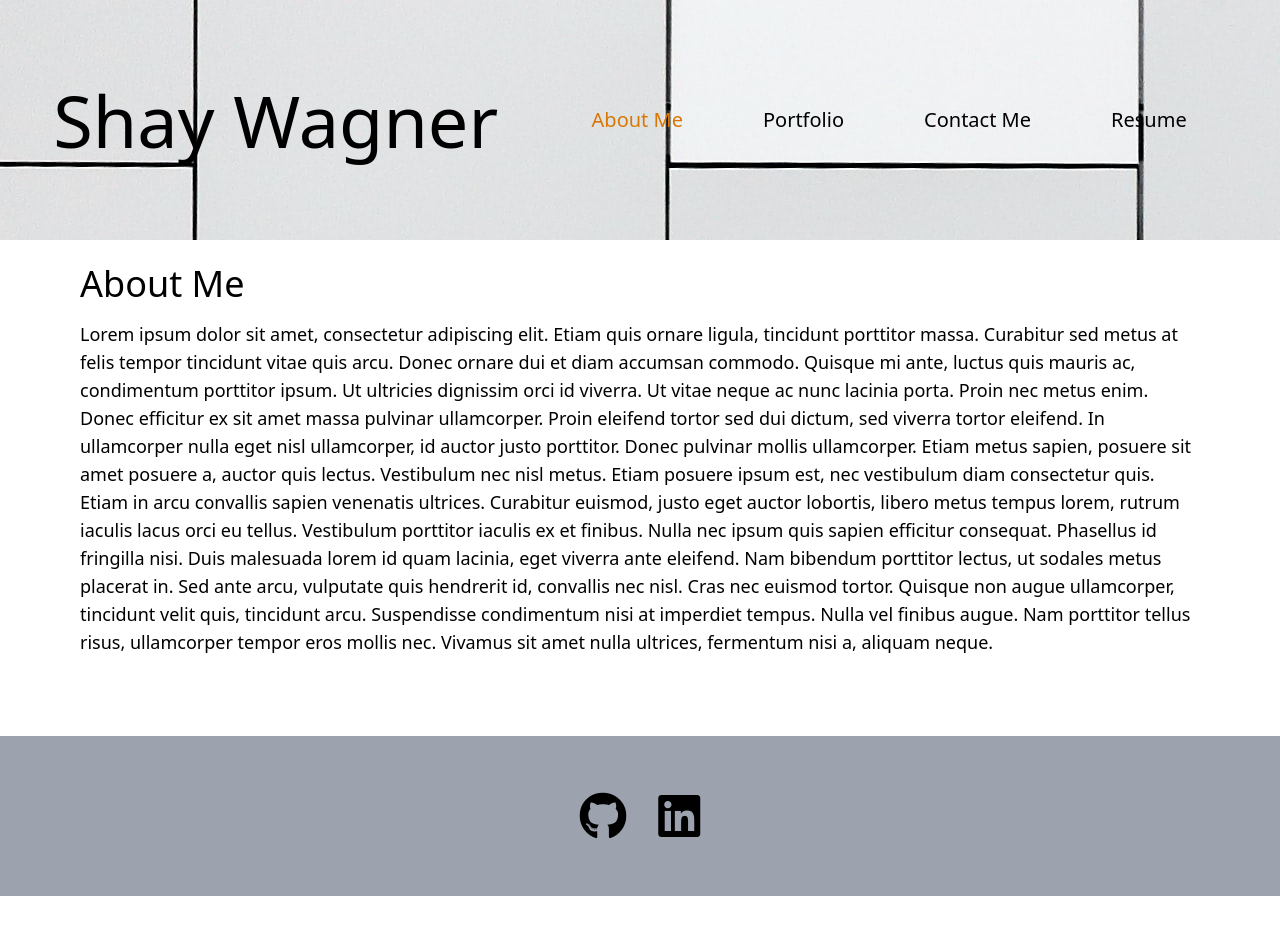
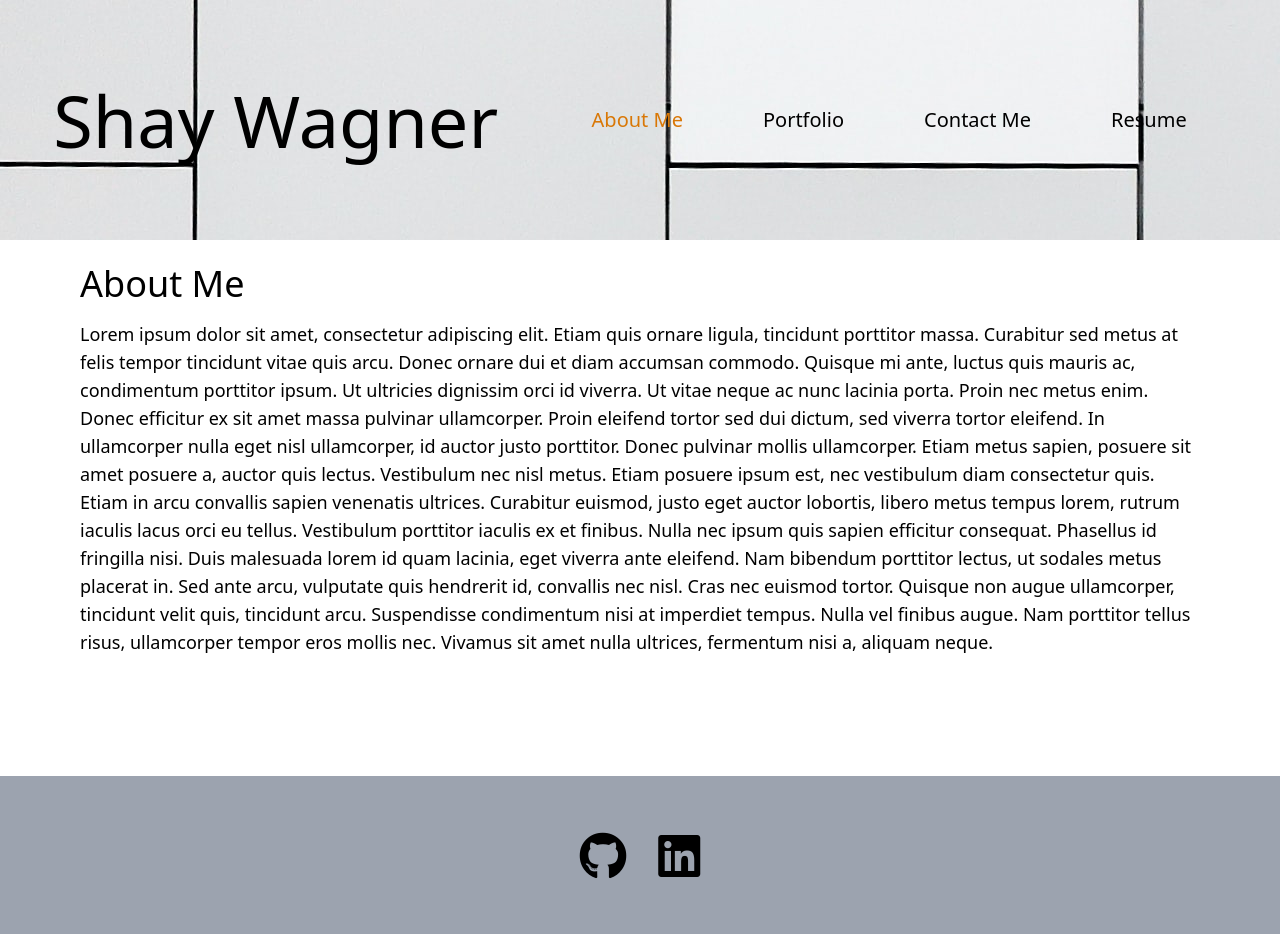
Before and after one commit to srwagner916/react-portfolio, a React (Create React App) app: page / in a window 1280 px wide. Before the commit the page ends 896 px from the top, so only its background shows below. Built offline with nearby package versions, Linux system fonts and the light colour scheme.

Commit message:
fixed some styling

```diff
--- a/src/App.js
+++ b/src/App.js
@@ -36,7 +36,7 @@ function App() {
   console.log(currentTab);
 
   return (
-    <div className>
+    <div className="flex flex-col min-h-screen">
       <Header
         tabs={tabs}
         setCurrentTab={setCurrentTab}
--- a/src/components/Footer/index.js
+++ b/src/components/Footer/index.js
@@ -2,7 +2,7 @@ import React from 'react';
 
 function footer() {
   return (
-    <footer className="flex h-40 w-full justify-center items-center bg-gray-400 mt-20">
+    <footer className="flex mb-auto h-40 w-full justify-center items-center bg-gray-400 mt-20">
       <div className="text-5xl">
         <a href="https://github.com/srwagner916" target="_blank" title="github profile" rel="noreferrer" className="mx-4">
           <i className="fab fa-github"></i>
--- a/src/components/Project/index.js
+++ b/src/components/Project/index.js
@@ -17,17 +17,18 @@ function Project(props) {
     <>
       <div
         className={
+          //maybe bg-blend-saturation
           `grid
            grid-cols-3
            bg-cover
            bg-${projects[index].image}
            place-items-start
-           text-gray-600
+           text-gray-800
            text-opacity-0
            hover:bg-yellow-500
            hover:text-opacity-100
            duration-500
-           bg-blend-saturation
+           bg-blend-soft-light
            border-4
            border-yellow-600`
         }
```
